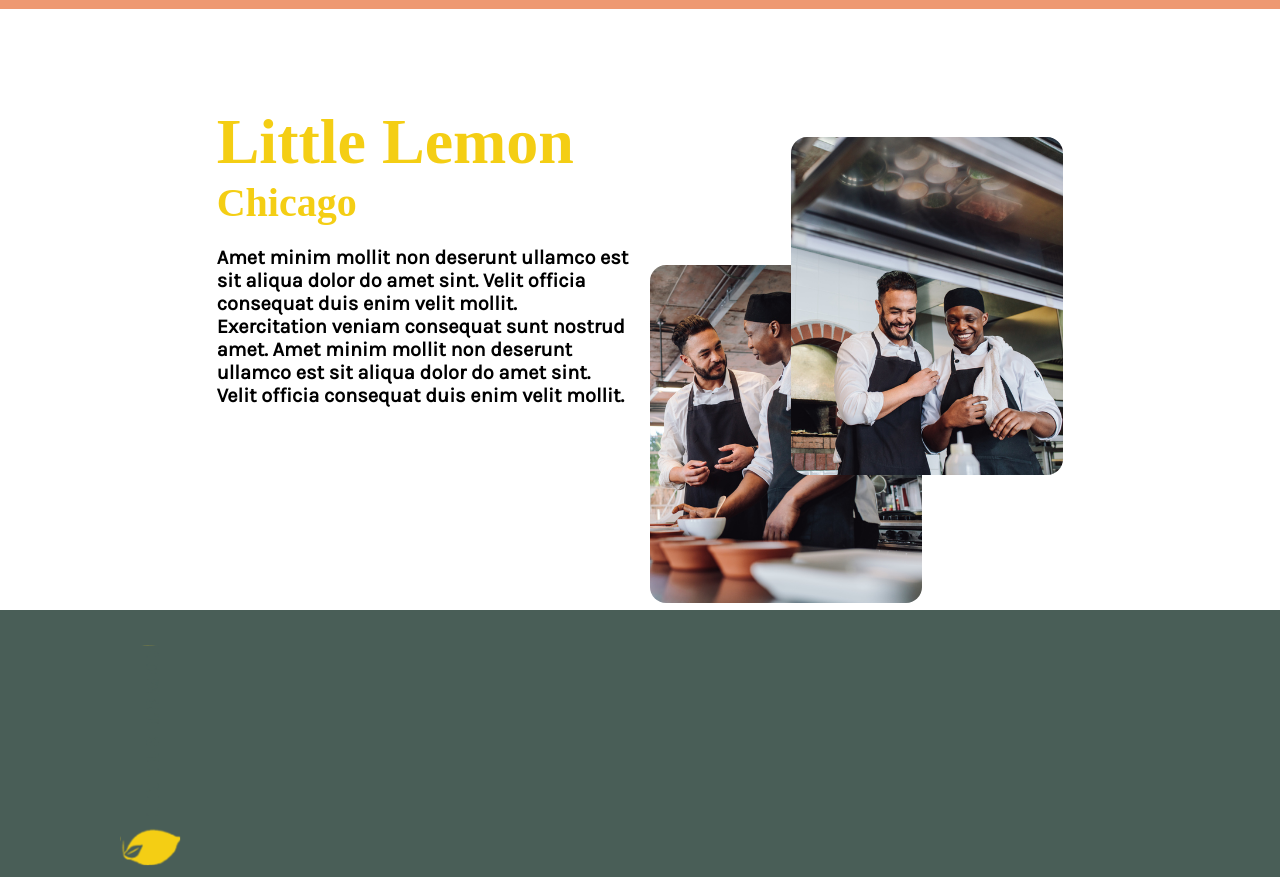
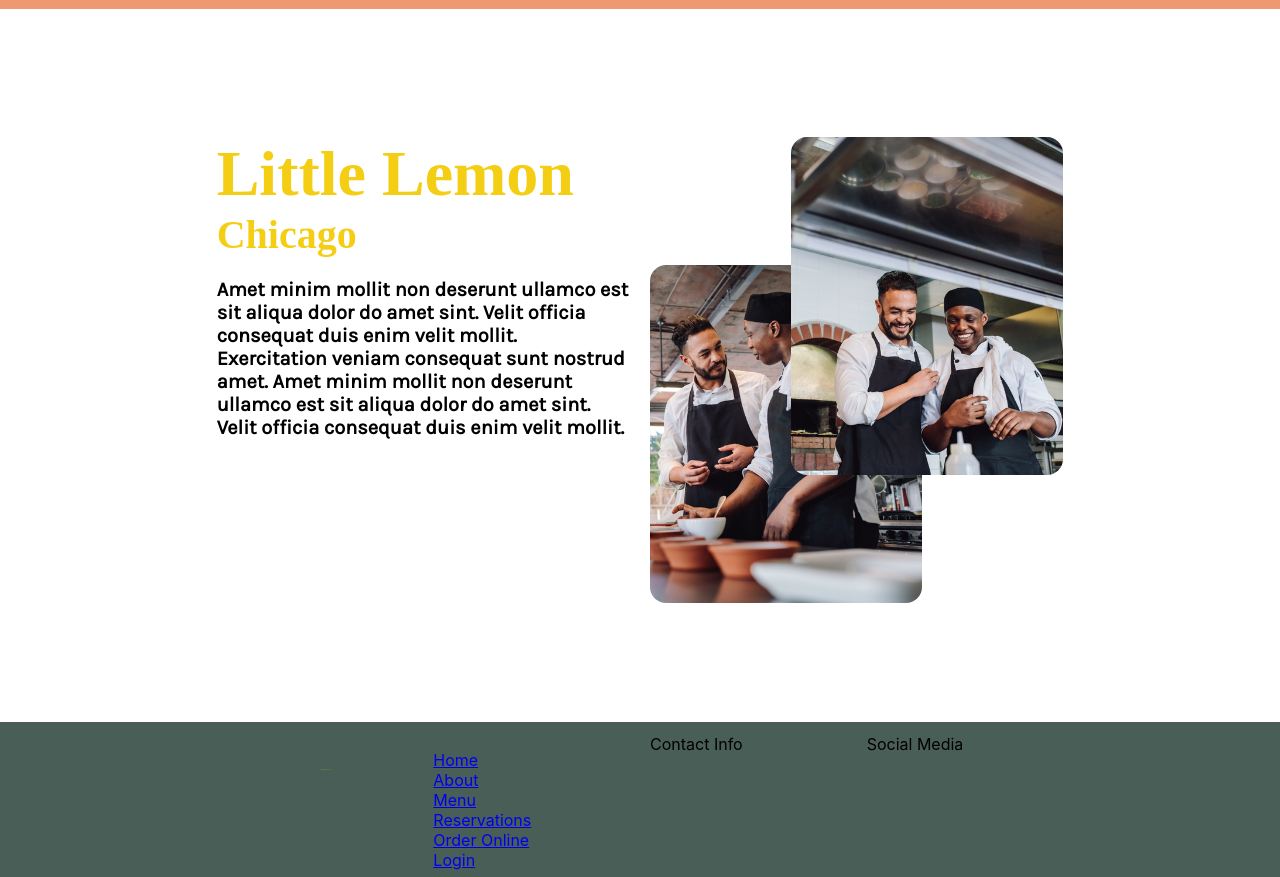
Before and after one commit to LynnEdwardMcqueen/capstone, a React (Create React App) app: page / in a window 1280 px wide. Shown: the part 1920-2797 px from the top of the page. Built offline with nearby package versions, Linux system fonts and the light colour scheme; a web font is replaced by a local one.

Commit message:
Addresses some styling side effects between the NAV bar and the footer.  Adds the grid for the footer.  Begins the styling of the site map

```diff
--- a/src/App.css
+++ b/src/App.css
@@ -78,7 +78,6 @@
   height: 100%;
   column-gap: 20px;
   grid-template-columns: repeat(12, 1fr);
-  height: 100%;
 }
 
 .flex-container {
--- a/src/component/About.css
+++ b/src/component/About.css
@@ -1,14 +1,14 @@
 #about-section {
-    height:  585px;
+    height:  713px;
 }
 
 #about-narrative {
     grid-column: 3 / span 4;
-    grid-row: 1;
+    grid-row: 2;
 }
 
 div#about-narrative h1 {
-    padding-top: 96px;
+ /*   padding-top: 96px; */
     margin: 0 0;
 }
 
@@ -38,7 +38,6 @@
     justify-self: start;
     object-position: right;
     border-radius: 16px;
-
 }
 
 div.about-grid-rows img:nth-child(3) {
@@ -52,5 +51,5 @@
 }
 
 .about-grid-rows {
-    grid-template-rows: 128px 128px auto;
+    grid-template-rows: 128px 128px auto 128px;
 }
--- a/src/component/About.js
+++ b/src/component/About.js
@@ -6,7 +6,6 @@
 function About() {
     return(
         <section id = "about-section">
-
                 <div className = "grid-container about-grid-rows" >
                     <div id = "about-narrative">
                         <h1 className = "primary-color-yellow-text">Little Lemon</h1>
--- a/src/component/Footer.css
+++ b/src/component/Footer.css
@@ -6,3 +6,32 @@
 #footer-section {
     height:  417px;
 }
+
+.footer-grid-rows {
+    grid-template-rows: 12px auto 128px;
+}
+
+#logo {
+    grid-row: 2;
+    grid-column : 3 / span 2;
+}
+
+#site-map {
+    grid-row : 2;
+    grid-column : 5 / span 2;
+}
+
+#site-map ul {
+    list-style-type: none;
+    padding-left: 0;
+}
+
+#contact-info {
+    grid-row : 2;
+    grid-column : 7 / span 2;
+}
+
+#social-media {
+    grid-row: 2;
+    grid-column: 9/span 2;
+}
--- a/src/component/Footer.js
+++ b/src/component/Footer.js
@@ -4,11 +4,12 @@
 function Footer() {
     return (
         <footer id = "footer-section" className = "primary-color-green" >
+            <div className = "grid-container footer-grid-rows" >
+                <div id =  "logo">
+                    <img id = "rotate" src = {logo} width = "221" height = "290" alt = "Big Logo"  />
+                </div>
                 <div id = "site-map">
                     <ul>
-                    <li>
-                        <img id = "rotate" src = {logo} width = "221" height = "290" alt = "Big Logo"  />
-                    </li>
                         <li>
                             <a href = "#">Home</a>
                         </li>
@@ -37,8 +38,7 @@
                 <div id = "social-media" >
                     Social Media
                 </div>
-
-
+            </div>
         </footer>
     )
 }
--- a/src/component/Navigation.css
+++ b/src/component/Navigation.css
@@ -1,5 +1,5 @@
 
-nav {
+#nav-bar {
     display: flex;
     justify-content: center;
     align-items: center;
@@ -7,22 +7,20 @@
     height: 136px;
 }
 
-nav ul {
+#nav-bar ul {
     display: flex;
     flex-direction: row;
     justify-content: center;
     align-items: center;
     margin: auto auto;
-
+    list-style-type: none;
 }
 
-nav ul li {
+#nav-bar ul li {
     padding-right: 40px;
-    list-style-type: none;
-
 }
 
-nav ul li a {
+#nav-bar ul li a {
     text-decoration: none;
     font-family: Karla;
     font-size: 20px;
--- a/src/component/Navigation.js
+++ b/src/component/Navigation.js
@@ -3,10 +3,10 @@
 
 function Nav() {
     return (
-        <nav>
+        <nav id = "nav-bar">
             <ul>
                 <li>
-                    <img src = {logo} alt = "dessert" />
+                    <img src = {logo} alt = "Little Lemon Logo" />
 
                 </li>
                 <li>
```
Lines whose indentation alone changed are shown as unchanged.
